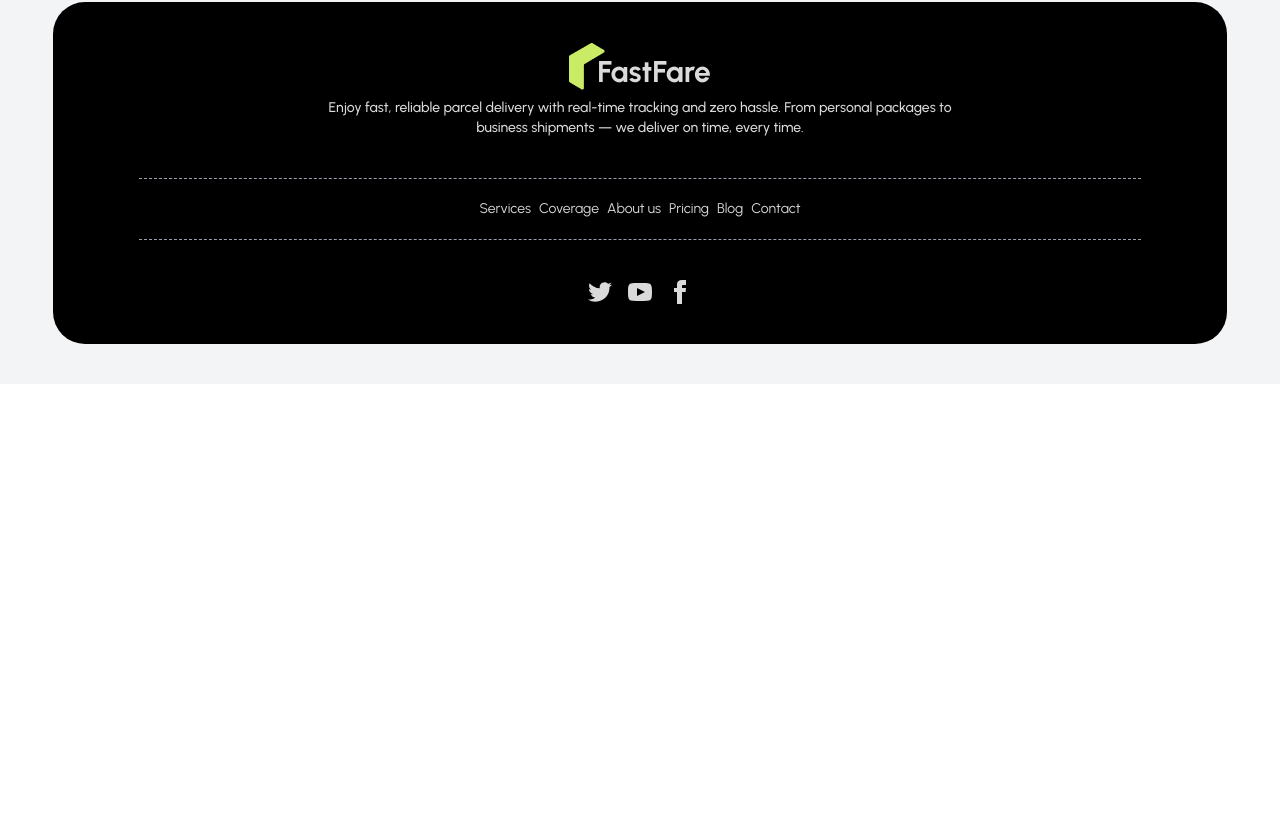
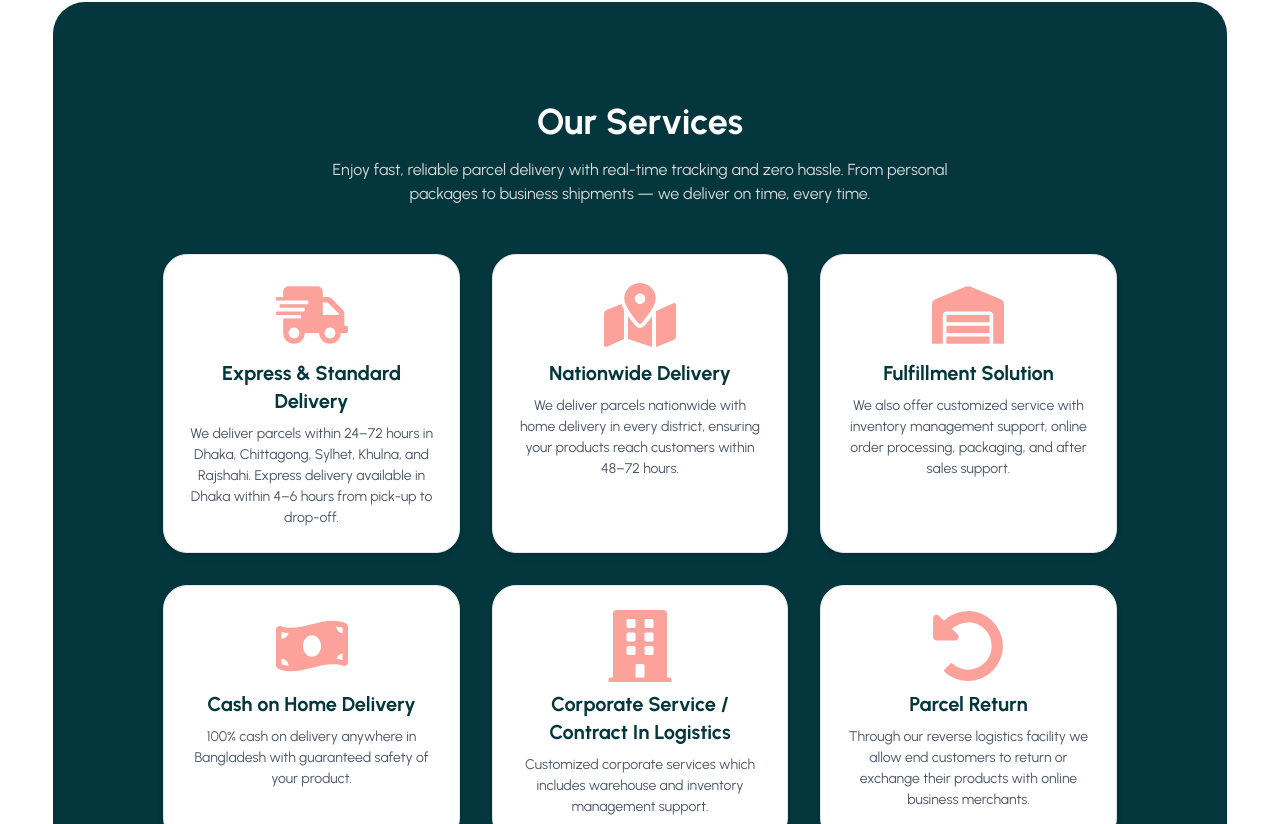
Before and after one commit to MD-SIFAT-AHAMED/FastFare-Client-Side, a React (Vite) app: page / in a window 1280 px wide. Shown: the part 656-1480 px from the top of the page. Before the commit the page ends 1040 px from the top, so only its background shows below. Built offline with nearby package versions, Linux system fonts and the light colour scheme.

Commit message:
Our Services section added

```diff
--- a/index.html
+++ b/index.html
@@ -2,9 +2,9 @@
 <html lang="en" data-theme="light">
   <head>
     <meta charset="UTF-8" />
-    <link rel="icon" type="image/svg+xml" href="/vite.svg" />
+    <link rel="icon" type="image/svg+xml" href="/src/assets/logo.png" />
     <meta name="viewport" content="width=device-width, initial-scale=1.0" />
-    <title>Vite + React</title>
+    <title>FastFare</title>
   </head>
   <body>
     <div id="root"></div>
--- a/src/Pages/Home/Home/Home.jsx
+++ b/src/Pages/Home/Home/Home.jsx
@@ -1,10 +1,12 @@
 import React from 'react';
 import Banner from '../Banner/Banner';
+import OurServices from '../OurServices/OurServices';
 
 const Home = () => {
     return (
         <div>
             <Banner/>
+            <OurServices/>
         </div>
     );
 };
--- /dev/null
+++ b/src/Pages/Home/OurServices/OurServices.jsx
@@ -0,0 +1,82 @@
+import React from "react";
+import {
+  FaShippingFast,
+  FaMapMarkedAlt,
+  FaWarehouse,
+  FaMoneyBillWave,
+  FaBuilding,
+  FaUndoAlt,
+} from "react-icons/fa";
+
+const services = [
+  {
+    title: "Express & Standard Delivery",
+    description:
+      "We deliver parcels within 24–72 hours in Dhaka, Chittagong, Sylhet, Khulna, and Rajshahi. Express delivery available in Dhaka within 4–6 hours from pick-up to drop-off.",
+    icon: <FaShippingFast className="text-7xl text-[#fda29b]" />,
+  },
+  {
+    title: "Nationwide Delivery",
+    description:
+      "We deliver parcels nationwide with home delivery in every district, ensuring your products reach customers within 48–72 hours.",
+    icon: <FaMapMarkedAlt className="text-7xl text-[#fda29b]" />,
+  },
+  {
+    title: "Fulfillment Solution",
+    description:
+      "We also offer customized service with inventory management support, online order processing, packaging, and after sales support.",
+    icon: <FaWarehouse className="text-7xl text-[#fda29b]" />,
+  },
+  {
+    title: "Cash on Home Delivery",
+    description:
+      "100% cash on delivery anywhere in Bangladesh with guaranteed safety of your product.",
+    icon: <FaMoneyBillWave className="text-7xl text-[#fda29b]" />,
+  },
+  {
+    title: "Corporate Service / Contract In Logistics",
+    description:
+      "Customized corporate services which includes warehouse and inventory management support.",
+    icon: <FaBuilding className="text-7xl text-[#fda29b]" />,
+  },
+  {
+    title: "Parcel Return",
+    description:
+      "Through our reverse logistics facility we allow end customers to return or exchange their products with online business merchants.",
+    icon: <FaUndoAlt className="text-7xl text-[#fda29b]" />,
+  },
+];
+
+const OurServices = () => {
+  return (
+    <div className="max-w-screen-2xl w-11/12 mx-auto bg-[#03373D] px-12 py-[80px] lg:px-[110px] lg:py-[100px] rounded-4xl my-10">
+      <div className="text-center mb-12">
+        <h2 className="text-3xl text-white md:text-4xl font-bold mb-4">Our Services</h2>
+        <p className="text-[#DADADA] max-w-2xl mx-auto">
+          Enjoy fast, reliable parcel delivery with real-time tracking and zero
+          hassle. From personal packages to business shipments — we deliver on
+          time, every time.
+        </p>
+      </div>
+
+      <div className="grid grid-cols-1 md:grid-cols-2 lg:grid-cols-3 gap-8">
+        {services.map((service, index) => (
+          <div
+            key={index}
+            className="card bg-base-100 shadow-md rounded-3xl border border-gray-200 hover:bg-[#caeb66] hover:scale-105 transition duration-300"
+          >
+            <div className="card-body items-center text-center">
+              {service.icon}
+              <h3 className="card-title font-bold text-[#03373d] mt-3e text-xl ">
+                {service.title}
+              </h3>
+              <p className="text-gray-600">{service.description}</p>
+            </div>
+          </div>
+        ))}
+      </div>
+    </div>
+  );
+};
+
+export default OurServices;
```
